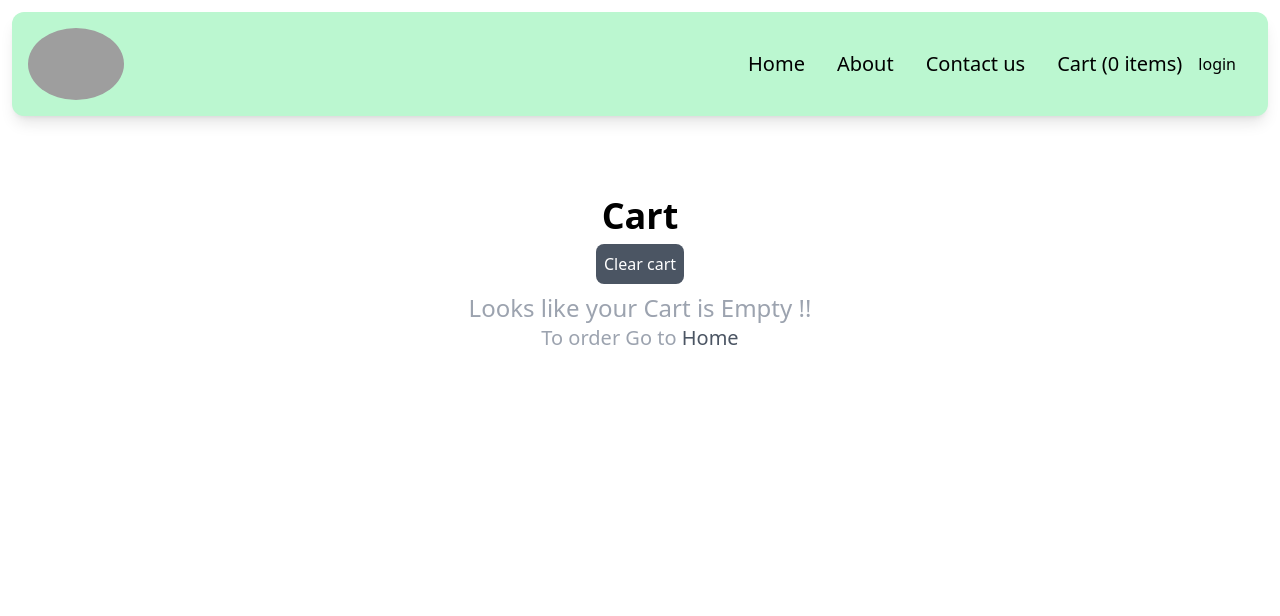
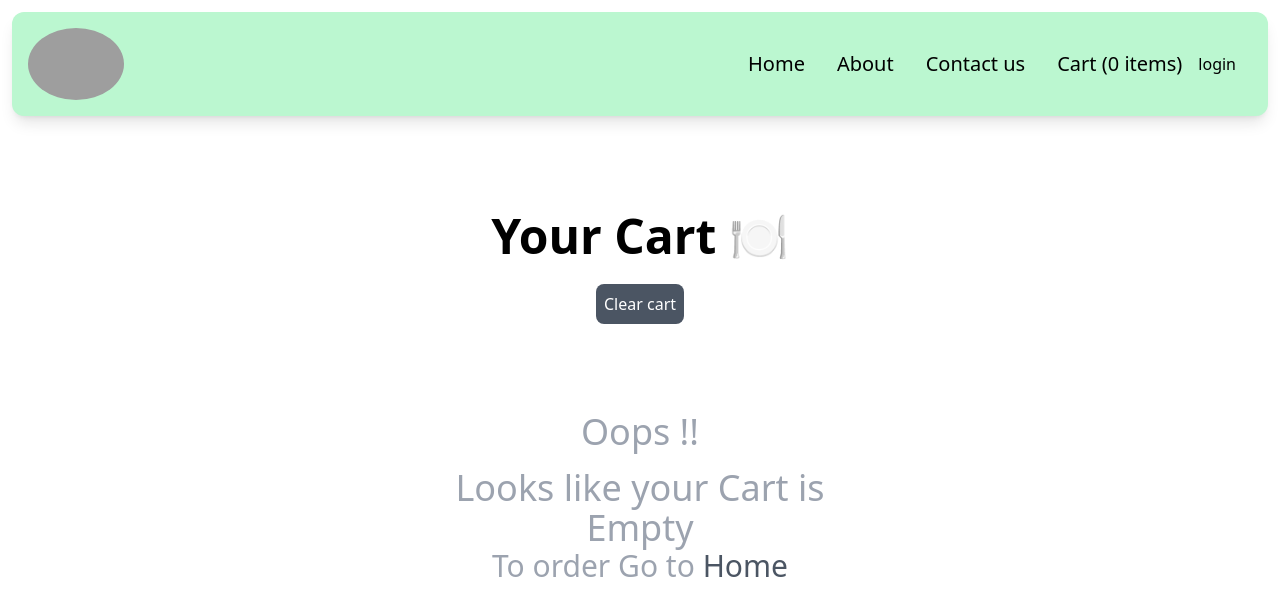
Before and after one commit to iamtanishqsethi/BiteHub, a React (Vite) app: page /cart in a window 1280 px wide. Shown: the top 616 px of the page. Built offline with nearby package versions, Linux system fonts and the light colour scheme; grey boxes are pictures that could not be loaded.

Commit message:
updated cart remove btn

```diff
--- a/src/components/Body.jsx
+++ b/src/components/Body.jsx
@@ -73,7 +73,7 @@ const Body = () => {
                 </div>
 
             </div>
-            <div className="res-container flex flex-wrap items-center justify-center">
+            <div className="res-container flex flex-wrap items-center justify-center py-4 px-2">
                 {filteredRestaurants.map((restaurant) => (
                     <Link className={"resCard-link"} key={restaurant.info.id} to={"/restaurants/"+restaurant.info.id }>
                         {restaurant?.info?.veg?<RestaurantCardVeg resData={restaurant}/>:<RestaurantCard  resData={restaurant}/>}
--- a/src/components/Cart.jsx
+++ b/src/components/Cart.jsx
@@ -2,6 +2,7 @@ import {useDispatch, useSelector} from "react-redux";
 import ItemList from "./ItemList";
 import {clearCart} from "../utils/cartSlice";
 import {Link} from "react-router-dom";
+import CartItemList from "./CartItemList";
 
 const Cart=()=>{
 
@@ -21,17 +22,19 @@ const Cart=()=>{
     }
     return(
         <div className="text-center m-10 p-10">
-            <h1 className="text-4xl font-bold">Cart</h1>
+            <h1 className="text-5xl font-bold p-4"> Your Cart 🍽️</h1>
             <div className={"w-6/12 m-auto"}>
                 <button className={"p-2 m-2 bg-gray-600 text-white rounded-lg"}
                     onClick={()=> handleClearCart()}
                 >Clear cart</button>
                 {cartItems.length===0&&
-                    <div>
-                        <h1 className={"text-2xl text-gray-400"}> Looks like your Cart is Empty !!</h1>
-                        <h2 className={"text-xl text-gray-400"}>To order Go to <Link  className={" text-gray-600 font-medium"} to={"/"}>Home</Link></h2>
+                    <div className="p-8 m-8">
+                        <h1 className={"text-4xl text-gray-400 p-4"}> Oops !!</h1>
+                        <h1 className={"text-4xl text-gray-400"}> Looks like your Cart is Empty </h1>
+                        <h2 className={"text-3xl text-gray-400"}>To order Go to <Link
+                            className={" text-gray-600 font-medium"} to={"/"}>Home</Link></h2>
                     </div>}
-                <ItemList items={cartItems}/>
+                <CartItemList items={cartItems}/>
             </div>
         </div>
     )
--- /dev/null
+++ b/src/components/CartItemList.jsx
@@ -0,0 +1,45 @@
+import {CDN_URL} from "../utils/constants";
+import {useDispatch} from "react-redux";
+import {removeItem} from "../utils/cartSlice";
+const CartItemList = ({items}) => {
+    console.log(items);
+    const dispatch = useDispatch();
+    const handleItem=(item)=>{
+        dispatch(removeItem(item?.card?.info?.id))
+    }
+
+    return(
+        <div>
+            {items.map(item=> <div
+                data-testid="item-list"
+                key={item.card.info.id} className="p-2 m-2 border-b-2">
+                <div className="flex flex-wrap justify-between align-items-center ">
+                    <div className="w-[50%]">
+                        <div className="py-2">
+                            <span className="font-medium">{item.card.info.name}</span>
+                            <br/>
+                            <span> Rs {item?.card?.info?.price / 100}</span>
+                        </div>
+                        <p className="text-sm font-medium text-gray-400">{item?.card?.info?.description}</p>
+                    </div>
+                    <div className="w-[30%]">
+                        <div className="absolute">
+                            <button
+                                className="p-2 mx-16 bg-red-600 shadow-lg rounded-lg  text-white font-bold"
+                                onClick={()=> handleItem(item)}
+                            >
+                                Remove
+                            </button>
+                        </div>
+                        <img src={CDN_URL + item?.card?.info?.imageId} alt="" className="w-40 h-40 rounded-lg"/>
+
+
+                    </div>
+                </div>
+
+
+            </div>)}
+        </div>
+    )
+}
+export default CartItemList;
--- a/src/utils/cartSlice.js
+++ b/src/utils/cartSlice.js
@@ -10,8 +10,9 @@ const cartSlice= createSlice({
         addItem:(state,action)=>{
             state.items.push(action.payload);
         },
-        removeItem:(state )=>{
-            state.items.pop()
+        removeItem:(state,action )=>{
+            const removedItem=action.payload
+            state.items=state.items.filter((item)=>item.card.info.id!==removedItem);
         },
         clearCart:(state)=>{
             //state =[] is modifying the local state variable
```
